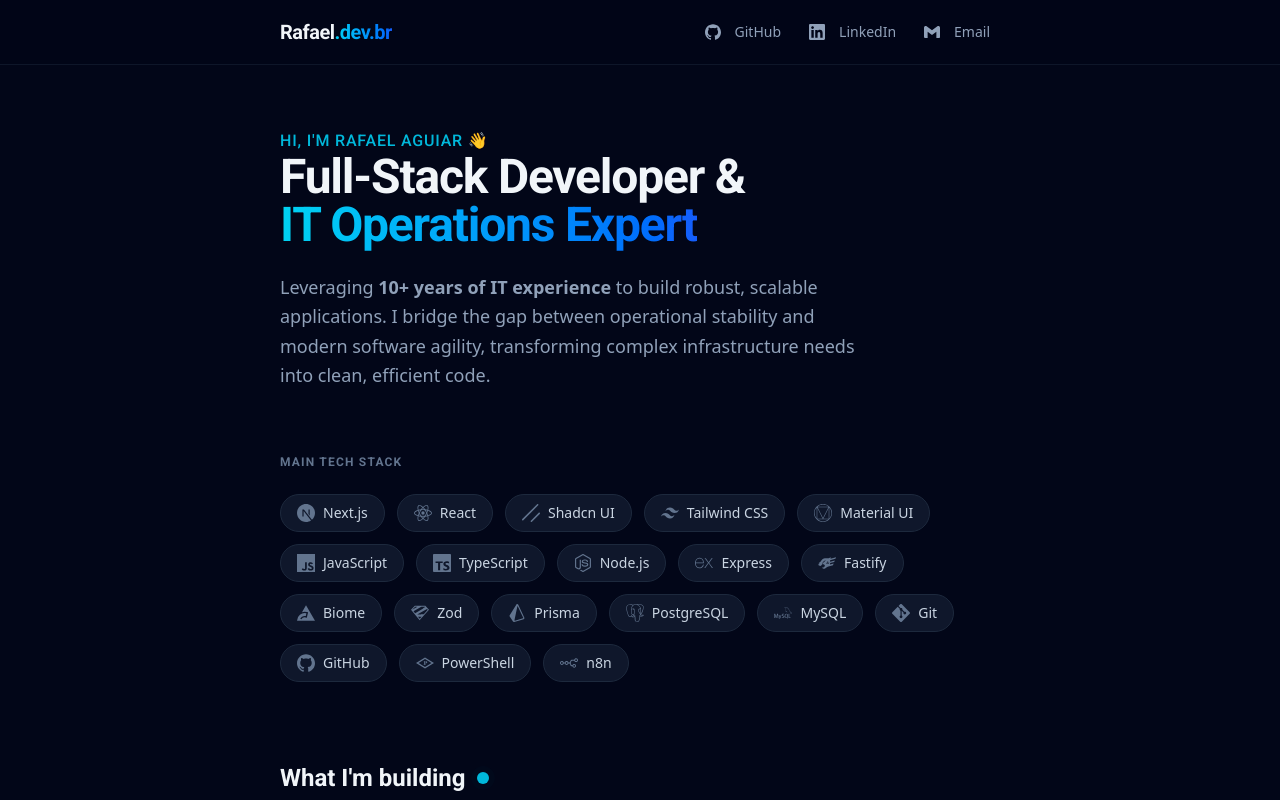
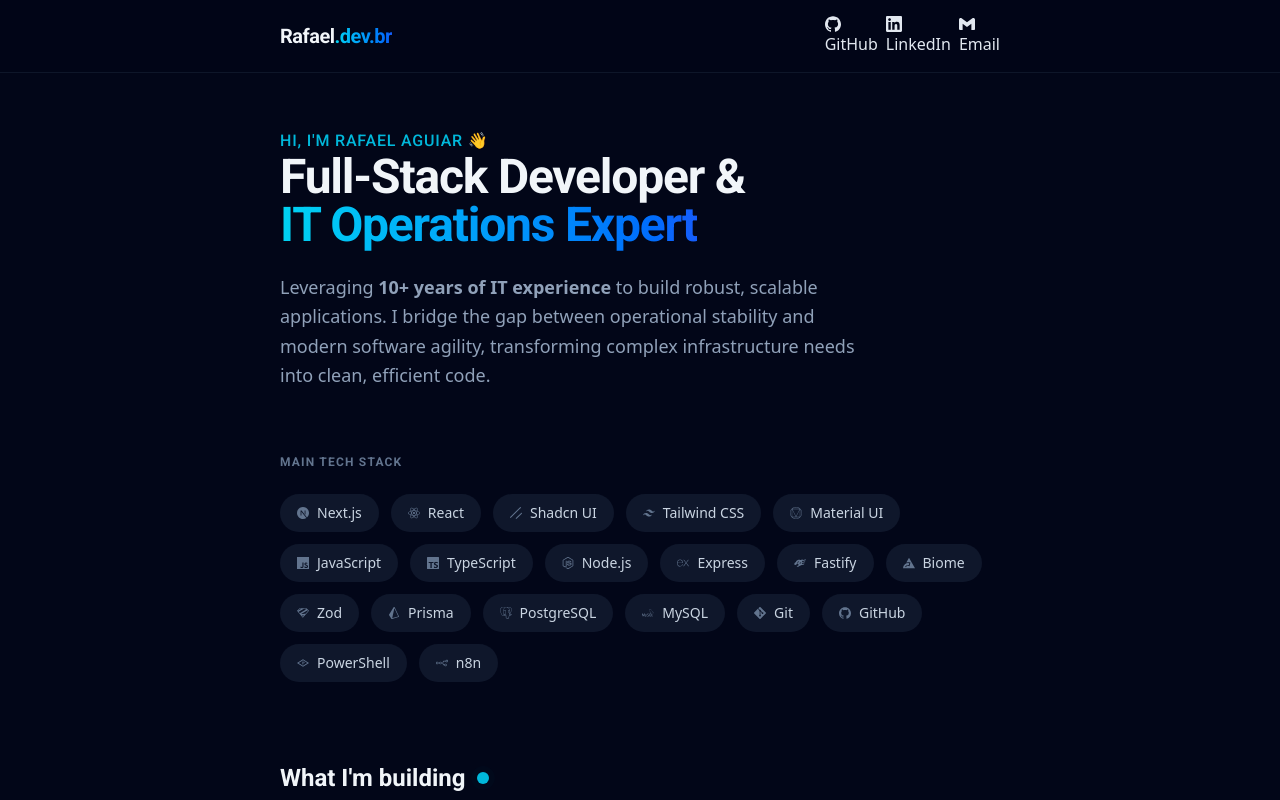
Before and after one commit to Terule/portifolio, a Next.js app: page / in a window 1280 px wide. Shown: the top 800 px of the page. Built offline with nearby package versions, Linux system fonts and the light colour scheme.

Commit message:
✨ (page.tsx): replace Button components with SmButton for better reusability ✨ (page.tsx): introduce StackBadge component for displaying tech stack items 📝 (page.tsx): clean up imports by removing unused Link import

```diff
--- a/src/app/page.tsx
+++ b/src/app/page.tsx
@@ -1,4 +1,3 @@
-import Link from 'next/link'
 import {
   SiBiome,
   SiExpress,
@@ -20,16 +19,17 @@
   SiShadcnui,
   SiTailwindcss,
   SiTypescript,
-  SiZod
+  SiZod,
 } from 'react-icons/si'
 
 import ProjectCard from '@/components/custom/project-card'
-import { Button } from '@/components/ui/button'
+import SmButton from '@/components/custom/sm-button'
+import StackBadge from '@/components/custom/stack-badge'
 import {
   Carousel,
   CarouselContent,
   CarouselNext,
-  CarouselPrevious
+  CarouselPrevious,
 } from '@/components/ui/carousel'
 
 export default function Home() {
@@ -104,44 +104,24 @@
           </div>
 
           <nav className="flex gap-1 md:gap-2 shrink-0">
-            <Button
-              asChild
-              className="text-slate-400 hover:text-cyan-400 hover:bg-slate-900 px-2 md:px-4"
-              size="sm"
-              variant="ghost"
-            >
-              <Link href="https://github.com/Terule" target="_blank">
-                <SiGithub className="mr-2 h-4 w-4" />
-                <span className="hidden md:inline">GitHub</span>
-                <span className="inline md:hidden">Git</span>
-              </Link>
-            </Button>
-
-            <Button
-              asChild
-              className="text-slate-400 hover:text-cyan-400 hover:bg-slate-900 px-2 md:px-4"
-              size="sm"
-              variant="ghost"
-            >
-              <Link href="https://linkedin.com/in/aguiar-fael" target="_blank">
-                <SiLinkedin className="mr-2 h-4 w-4" />
-                <span className="hidden md:inline">LinkedIn</span>
-                <span className="inline md:hidden">In</span>
-              </Link>
-            </Button>
-
-            <Button
-              asChild
-              className="text-slate-400 hover:text-cyan-400 hover:bg-slate-900 px-2 md:px-4"
-              size="sm"
-              variant="ghost"
-            >
-              <Link href="mailto:terule@gmail.com" target="_blank">
-                <SiGmail className="mr-2 h-4 w-4" />
-                <span className="hidden md:inline">Email</span>
-                <span className="inline md:hidden">Mail</span>
-              </Link>
-            </Button>
+            <SmButton
+              href="https://github.com/Terule"
+              icon={SiGithub}
+              label="GitHub"
+              shortLabel="Git"
+            />
+            <SmButton
+              href="https://linkedin.com/in/aguiar-fael"
+              icon={SiLinkedin}
+              label="LinkedIn"
+              shortLabel="In"
+            />
+            <SmButton
+              href="mailto:terule@gmail.com"
+              icon={SiGmail}
+              label="Email"
+              shortLabel="Mail"
+            />
           </nav>
         </div>
       </header>
@@ -171,13 +151,7 @@
           </h2>
           <div className="flex flex-wrap gap-2 md:gap-3">
             {techStack.map((tech) => (
-              <div
-                className="group flex items-center gap-2 rounded-full bg-slate-900 border border-slate-800 px-4 py-2 text-xs md:text-sm font-medium text-slate-300 transition-all hover:-translate-y-0.5 hover:bg-slate-800 hover:border-slate-700 hover:shadow-lg cursor-default"
-                key={tech.name}
-              >
-                <tech.icon className="text-base md:text-lg text-slate-500 group-hover:text-cyan-500 transition-colors duration-300" />
-                <span>{tech.name}</span>
-              </div>
+              <StackBadge icon={tech.icon} key={tech.name} name={tech.name} />
             ))}
           </div>
         </section>
```
